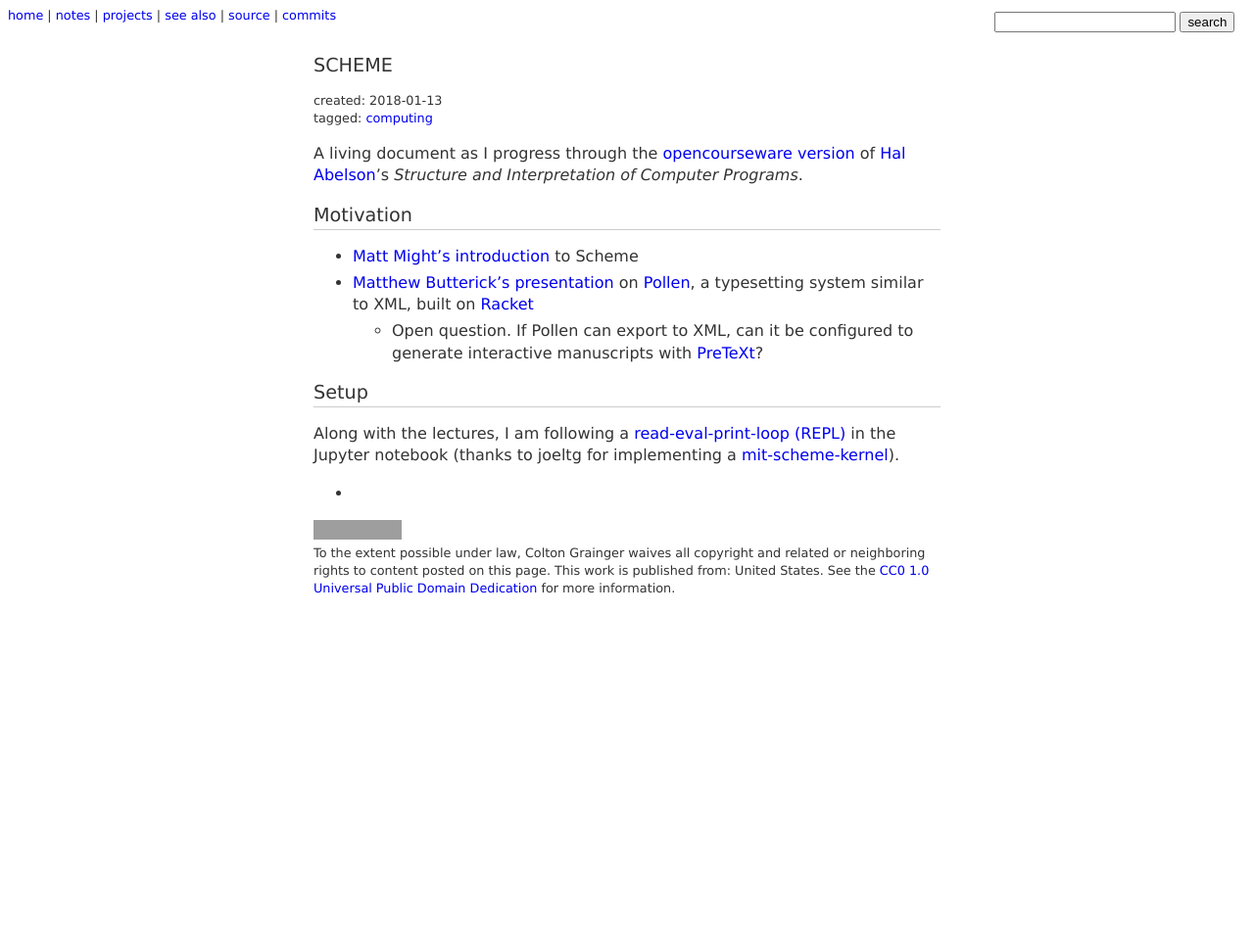
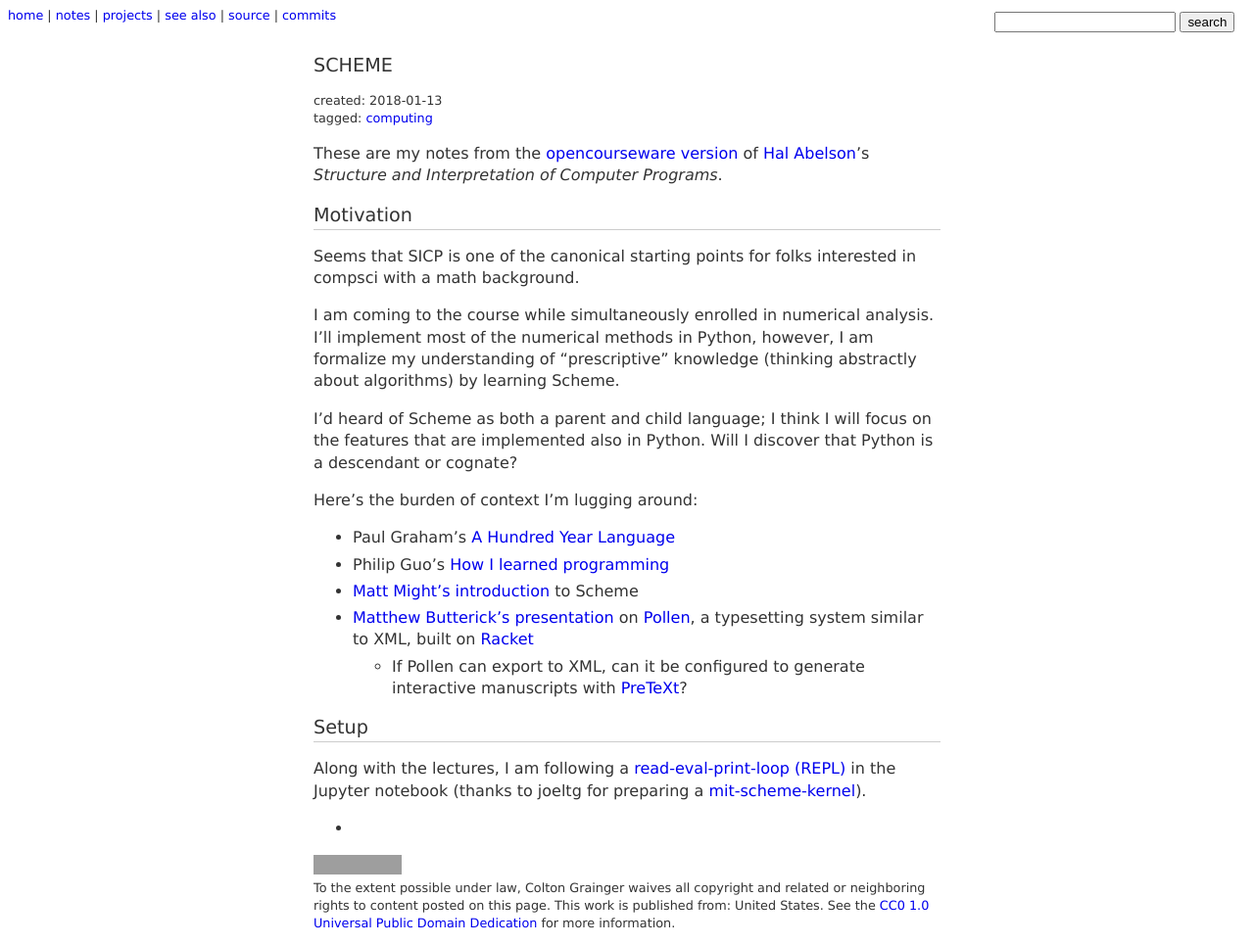
Before and after one commit to coltongrainger/blog, a Jekyll site: the page built from _posts/2018-01-13-scheme.md, in a window 1280 px wide. Shown: the whole page at 98% size. Built offline with Jekyll 4.4.1, drawn with Linux system fonts in a browser that asks for light colours; our own code applies the rules of GitHub Pages for plain Markdown files; before the commit the page ends 900 px from its top, so only the background shows below that; grey boxes are pictures that could not be loaded.

Commit message:
finish context for scheme

```diff
--- a/_includes/default.css
+++ b/_includes/default.css
@@ -1,7 +1,7 @@
 /* License: CC0 */
 
 body {
-  font-family: "Lucida Grande", Verdana, Helvetica, Arial, sans-serif;
+  font-family: 'Lucida Grande', helvetica, arial, verdana, sans-serif;
   color: #333333 ;
 }
 
--- a/_posts/2018-01-13-scheme.md
+++ b/_posts/2018-01-13-scheme.md
@@ -6,17 +6,29 @@ tags:
   - computing
 ---
 
-A living document as I progress through the [opencourseware version](https://ocw.mit.edu/courses/electrical-engineering-and-computer-science/6-001-structure-and-interpretation-of-computer-programs-spring-2005/index.htm) of [Hal Abelson](https://en.wikipedia.org/wiki/Hal_Abelson)'s *Structure and Interpretation of Computer Programs*.
+These are my notes from the [opencourseware version](https://ocw.mit.edu/courses/electrical-engineering-and-computer-science/6-001-structure-and-interpretation-of-computer-programs-spring-2005/index.htm) of [Hal Abelson](https://en.wikipedia.org/wiki/Hal_Abelson)'s *Structure and Interpretation of Computer Programs*.
 
 ## Motivation
 
+Seems that SICP is one of the canonical starting points for folks interested in compsci with a math background.
+
+I am coming to the course while simultaneously enrolled in numerical analysis. I'll implement most of the numerical methods in Python, however, I am formalize my understanding of "prescriptive" knowledge (thinking abstractly about algorithms) by learning Scheme.
+
+I'd heard of Scheme as both a parent and child language; I think I will focus on the features that are implemented also in Python. Will I discover that Python is a descendant or cognate?
+
+Here's the burden of context I'm lugging around:
+
+- Paul Graham's [A Hundred Year Language](http://www.paulgraham.com/hundred.html)
+- Philip Guo's [How I learned programming](http://www.pgbovine.net/how-i-learned-programming.htm)
 - [Matt Might's introduction](http://matt.might.net/articles/best-programming-languages/#scheme) to Scheme
 - [Matthew Butterick's presentation](https://www.youtube.com/watch?v=IMz09jYOgoc) on [Pollen](http://docs.racket-lang.org/pollen/), a typesetting system similar to XML, built on [Racket](https://en.wikipedia.org/wiki/Racket_(programming_language))
-  - Open question. If Pollen can export to XML, can it be configured to generate interactive manuscripts with [PreTeXt](http://mathbook.pugetsound.edu/index.html)?
+  - If Pollen can export to XML, can it be configured to generate interactive manuscripts with [PreTeXt](http://mathbook.pugetsound.edu/index.html)?
 
 ## Setup
 
-Along with the lectures, I am following a [read-eval-print-loop (REPL)](https://en.wikipedia.org/wiki/Read%E2%80%93eval%E2%80%93print_loop) in the Jupyter notebook (thanks to joeltg for implementing a [mit-scheme-kernel](https://github.com/joeltg/mit-scheme-kernel)).
+Along with the lectures, I am following a [read-eval-print-loop (REPL)](https://en.wikipedia.org/wiki/Read%E2%80%93eval%E2%80%93print_loop) in the Jupyter notebook (thanks to joeltg for preparing a [mit-scheme-kernel](https://github.com/joeltg/mit-scheme-kernel)).
+
+
 
 
 -
```
Also changed, not shown: images/20171223-mullet.JPG (deleted).
